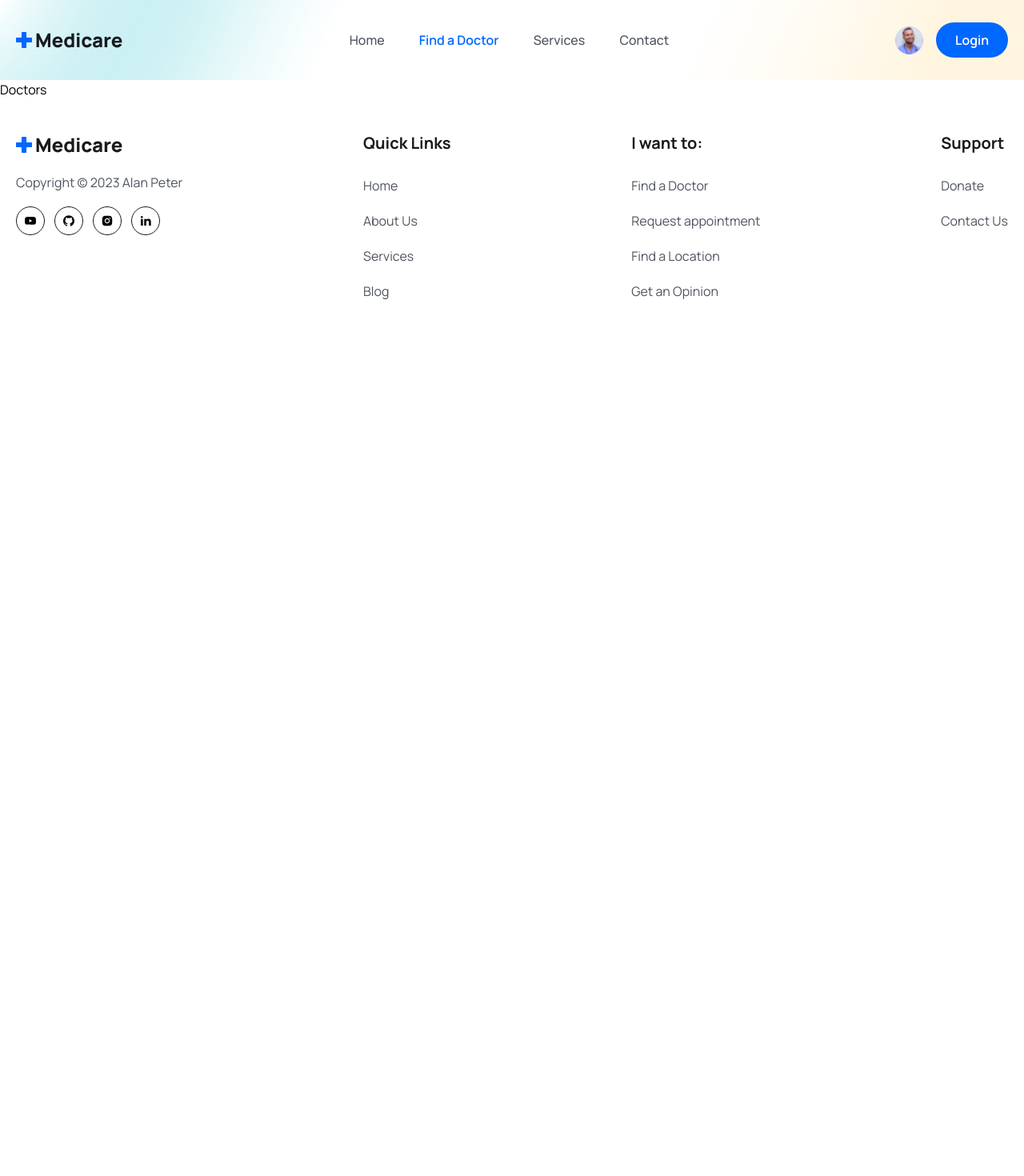
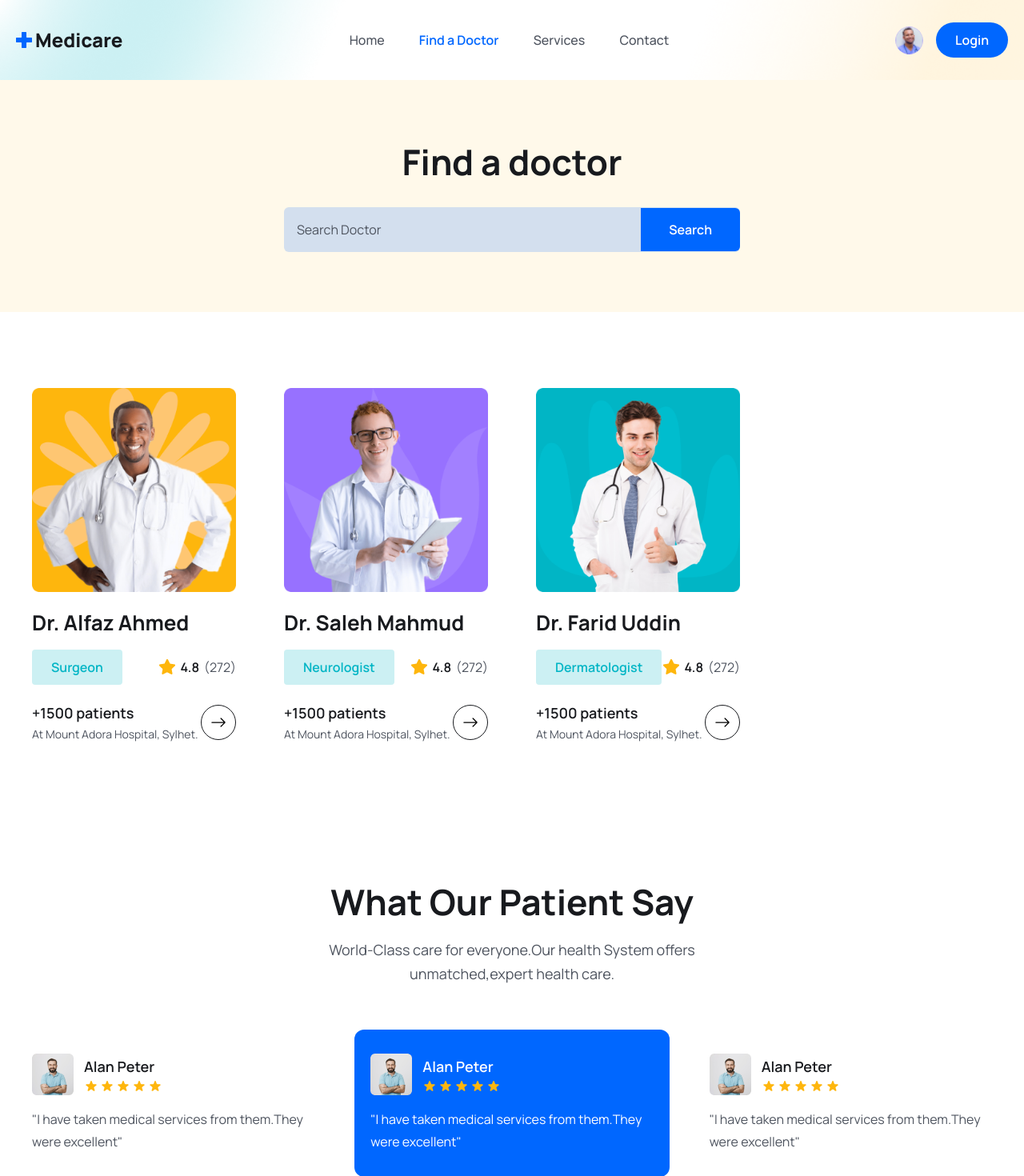
Before and after one commit to gilbert-kiana/Dr-Appointment-MERN-STACK, a React (Vite) app: page /doctors in a window 1280 px wide. Shown: the top 1470 px of the page at 80% size. Before the commit the page ends 800 px from the top, so only its background shows below. Built offline with nearby package versions, Linux system fonts and the light colour scheme.

Commit message:
find a doctor section done

```diff
--- a/src/pages/Doctors/Doctors.jsx
+++ b/src/pages/Doctors/Doctors.jsx
@@ -1,8 +1,47 @@
 import React from 'react'
+import DoctorCard from '../../components/Doctors/DoctorCard'
+import { doctors } from "../../assets/data/doctors"
+import Testimonial from '../../components/Testimonial/Testimonial'
 
 const Doctors = () => {
     return (
-        <div>Doctors</div>
+        <>
+            <section className="bg-[#fff9ea]">
+                <div className="container text-center">
+                    <h2 className="heading">Find a doctor</h2>
+                    <div className="max-w-[570px] mt-[30px] mx-auto bg-[#0066ff2c] rounded-md flex items-center justify-between">
+                        <input
+                            type='search'
+                            className='py-4 pl-4 pr-2 bg-transparent w-full focus:outline-none cursor-pointer placeholder:text-textColor'
+                            placeholder="Search Doctor"
+                        />
+                        <button className="btn mt-0 rounded-[0px] rounded-r-md">Search</button>
+                    </div>
+                </div>
+            </section>
+
+            <section>
+                <div className="container">
+                    <div className='grid grid-cols-1 sm:grid-cols-2 md:grid-cols-3 lg:grid-cols-4 gap-5 '>
+                        {doctors.map((doctor, index) =>
+                            <DoctorCard key={doctor.id} doctor={doctor} />
+                        )}
+                    </div>
+                </div>
+            </section>
+
+            <section>
+                <div className="container">
+                    <div className="xl:w-[470px] mx-auto">
+                        <h2 className='heading text-center'>What Our Patient Say</h2>
+                        <p className="text__para text-center">
+                            World-Class care for everyone.Our health System offers unmatched,expert health care.
+                        </p>
+                    </div>
+                    <Testimonial />
+                </div>
+            </section>
+        </>
     )
 }
 
```
